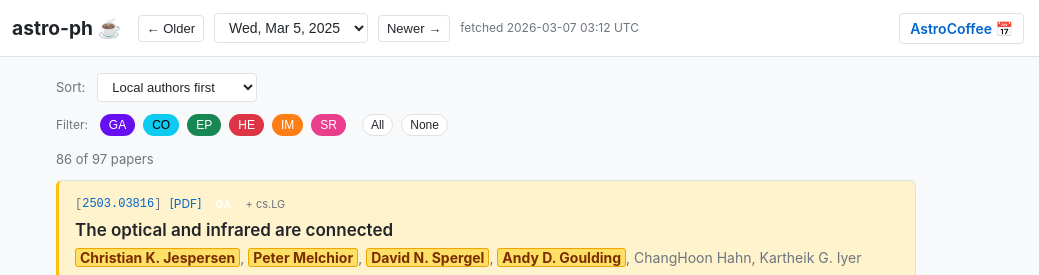
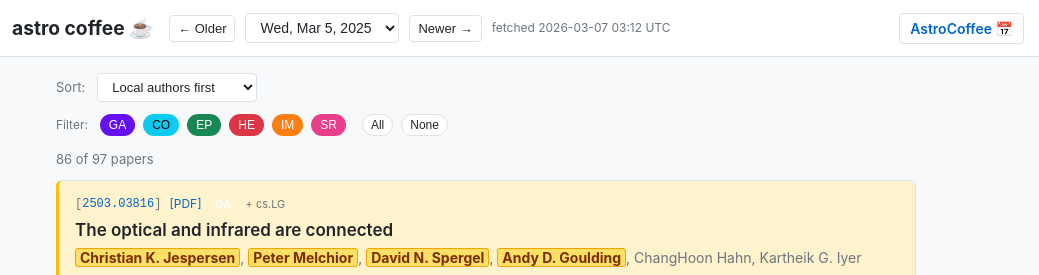
Before and after one commit to changgoo/astro-coffee-page, a plain HTML site: page index.html in a window 1280 px wide. Shown: the top 275 px of the page, 154-1193 px from the left. Drawn offline with Linux system fonts and the light colour scheme.

Commit message:
fix: rename header title from 'astro-ph' to 'astro'

```diff
--- a/index.html
+++ b/index.html
@@ -3,7 +3,7 @@
 <head>
   <meta charset="UTF-8" />
   <meta name="viewport" content="width=device-width, initial-scale=1.0" />
-  <title>astro-ph Coffee Page</title>
+  <title>astro coffee</title>
   <link rel="stylesheet" href="style.css" />
 </head>
 <body>
@@ -15,7 +15,7 @@
          height="32" alt="Princeton shield">
   </a>
 
-  <h1><a href="index.html">astro-ph ☕</a></h1>
+  <h1><a href="index.html">astro coffee ☕</a></h1>
 
   <div class="header-controls">
     <button id="btn-prev" class="btn-nav" title="Older">&#8592; Older</button>
```
